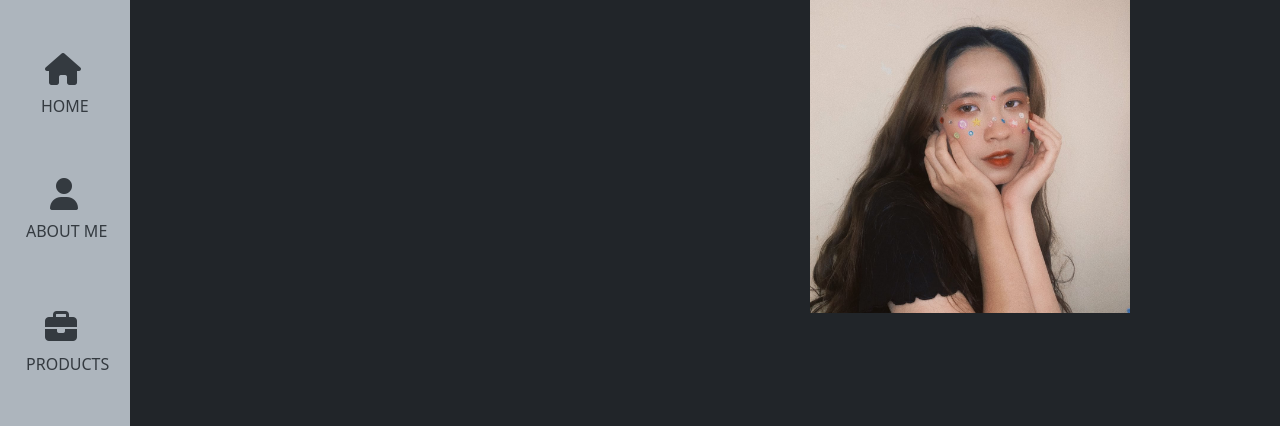
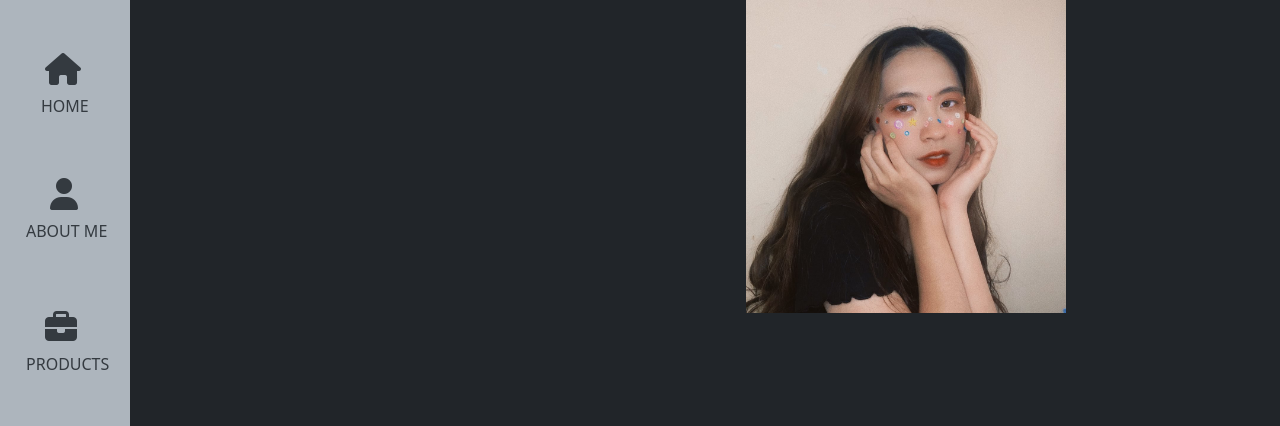
Before and after one commit to Hoanggiahan2001/giahan5, a plain HTML site: page index.html in a window 1280 px wide. Shown: the part 133-559 px from the top of the page. Drawn offline with nearby package versions, Linux system fonts and the light colour scheme.

Commit message:
Update index.html

```diff
--- a/index.html
+++ b/index.html
@@ -39,7 +39,7 @@
             </ul>
         </div>
 
-        <div style="align-items: center; padding: 30px; margin-left: 60%; height: 100%">
+        <div style="align-items: center; padding: 30px; margin-left: 55%; height: 100%">
             <header class="container padding-32 center" id="home style="margin-left:90px;">
                 <h1 style="color: #f6f6f6"><span class="w3-hide-small">I'm</span> Hoang Gia Han.</h1>
                 <p style="color: #f6f6f6;text-align: center;"> Designer.</p>
```
